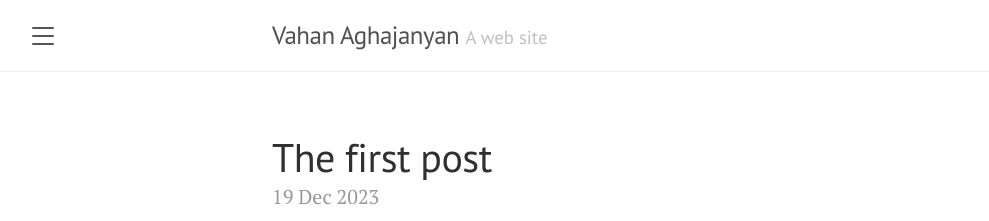
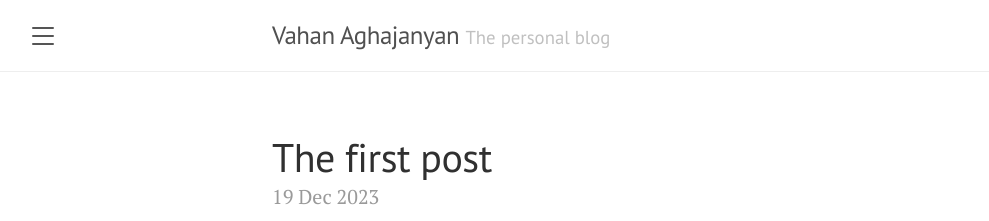
Before and after one commit to vahancho/vahancho.github.io, a Jekyll site: the page built from index.html, in a window 1280 px wide and 900 px high. Shown: the top 221 px of the window, without its empty margins (8-997 px from the left). Built offline with Jekyll 4.4.1, drawn with Linux system fonts in a browser that asks for light colours; the list of posts is cut into pages by our own code.

```diff
--- a/_config.yml
+++ b/_config.yml
@@ -1,6 +1,6 @@
 # Setup
 title:               Vahan Aghajanyan
-tagline:             'A web site'
+tagline:             'The personal blog'
 description:         'A reserved <a href="https://jekyllrb.com" target="_blank">Jekyll</a> theme that places the utmost gravity on content with a hidden drawer. Made by <a href="https://twitter.com/mdo" target="_blank">@mdo</a>.'
 url:                 https://vahancho.github.io/
 baseurl:             ''
@@ -19,4 +19,4 @@ plugins:
 
 # Custom vars
 version:             1.1.0
-google_analytics_id: #UA-XXXX-Y
+google_analytics_id: G-EQ2ZN30TYJ
```
